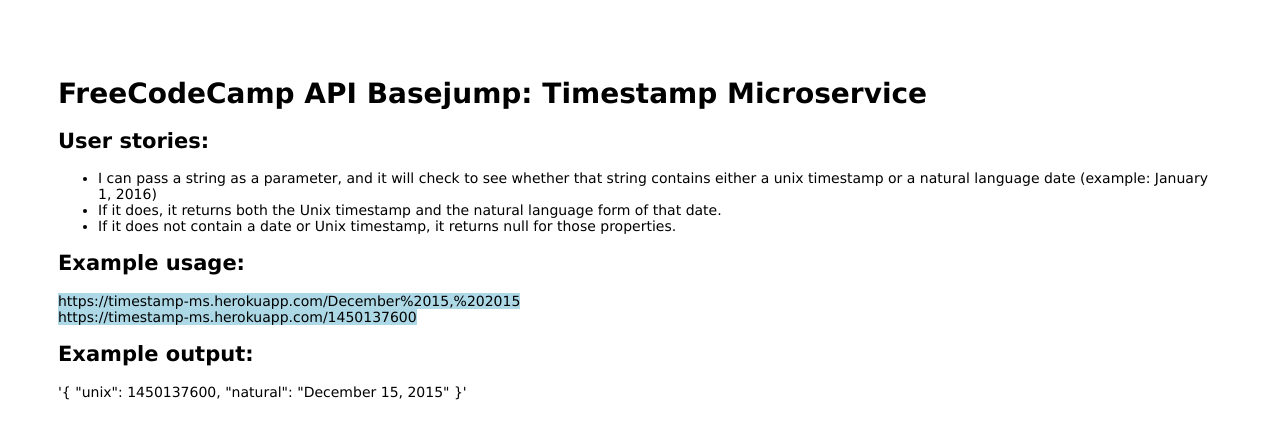
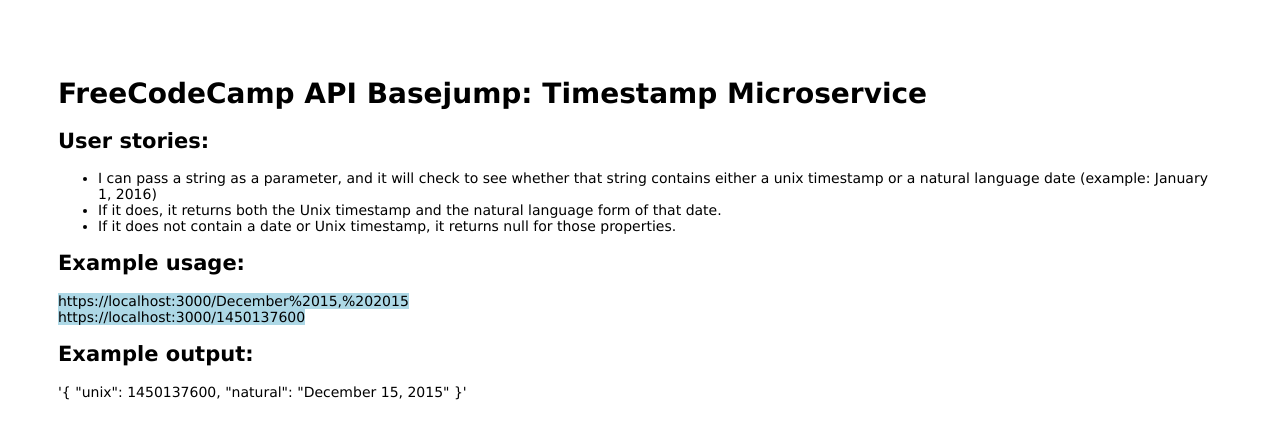
Before and after one commit to snirad/times, a Node server app: page /api/timestamp/ in a window 1280 px wide. Shown: the top 439 px of the page. Run offline with Node 20, Linux system fonts and the light colour scheme.

Commit message:
Added url resolution

```diff
--- a/routes/index.js
+++ b/routes/index.js
@@ -1,14 +1,17 @@
-var express = require('express');
-var router = express.Router();
+'use strict';
+const express = require('express');
+const router = express.Router();
 
 
-router.get('/api/timestamp/', function(req, res, next) {
-  res.render('index', { title: 'FreeCodeCamp API Basejump: Timestamp Microservice' });
+router.get('/api/timestamp/', function(req, res, next){
+    let hostname= req.headers.host;
+  res.render('index', { title: 'FreeCodeCamp API Basejump: Timestamp Microservice' ,hostname:hostname})
 });
 
 
 router.get('/api/urlShortner/', function(req, res, next) {
-  res.render('urlShortner', { title: 'FreeCodeCamp API Basejump: URL Shortner Microservice' });
+  let hostname= req.headers.host;
+  res.render('urlShortner', { title: 'FreeCodeCamp API Basejump: URL Shortner Microservice',hostname:hostname});
 });
 
 module.exports = router;
--- a/views/index.jade
+++ b/views/index.jade
@@ -13,9 +13,9 @@ block content
 
   <h2> Example usage:</h2>
 
-  <p1 style="background-color:LightBlue;">https://timestamp-ms.herokuapp.com/December%2015,%202015</p1>
+  <p1 style="background-color:LightBlue;">https://#{hostname}/December%2015,%202015</p1>
   <br>
-  <p1 style="background-color:LightBlue;">https://timestamp-ms.herokuapp.com/1450137600</p1>
+  <p1 style="background-color:LightBlue;">https://#{hostname}/1450137600</p1>
 
   <h2> Example output:</h2>
 
--- a/views/urlShortner.jade
+++ b/views/urlShortner.jade
@@ -11,12 +11,12 @@ block content
 
     <h2> Example Creation usage:</h2>
 
-    <p1 style="background-color:LightBlue;">https://shorturl-ms.herokuapp.com/api/urlshortner/https://www.google.com</p1>
+    <p1 style="background-color:LightBlue;">https://#{hostname}/api/urlshortner/https://www.google.com</p1>
     <br>
-    <p1 style="background-color:LightBlue;">https://shorturl-ms.herokuapp.com//api/urlshortner/http://www.gmail.com</p1>
+    <p1 style="background-color:LightBlue;">https://#{hostname}//api/urlshortner/http://www.gmail.com</p1>
 
     <h2> Example Creation output:</h2>
-    <p1 style="background-color:LightBlue;">{ "original_url" : "https://www.google.com", "short_url": "https://shorturl-ms.herokuapp.com/api/urlshortner/" }</p1>
+    <p1 style="background-color:LightBlue;">{ "original_url" : "https://www.google.com", "short_url": "https://#{hostname}/api/urlshortner/" }</p1>
 
     <h2> Will redirect to:</h2>
     <p1 style="background-color:LightBlue;"> "https://www.google.com"</p1>
```
Also changed, not shown: controllers/urShortner.js (+1 -7 lines), utils/postgre.js (+3 -58 lines).
